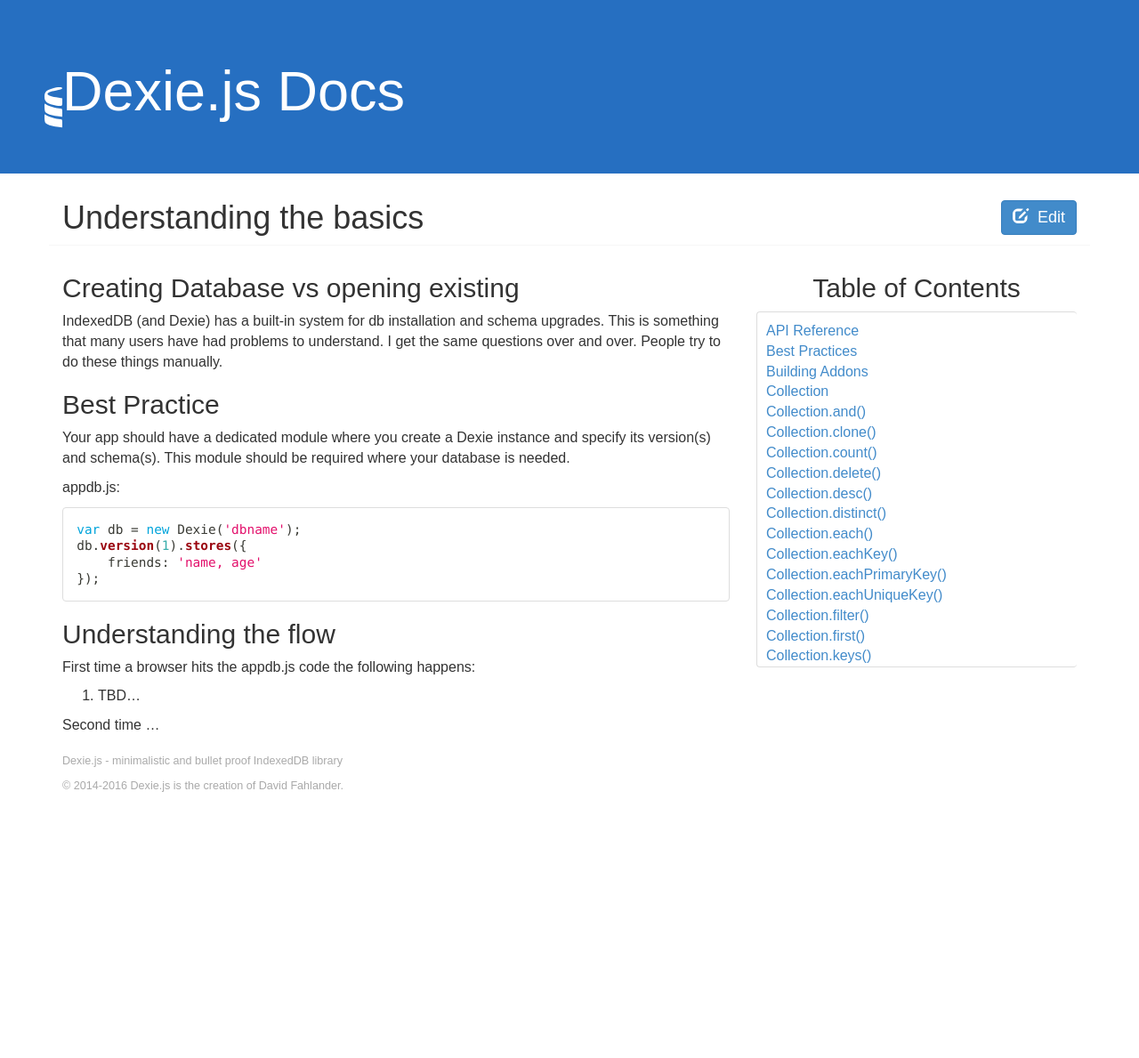
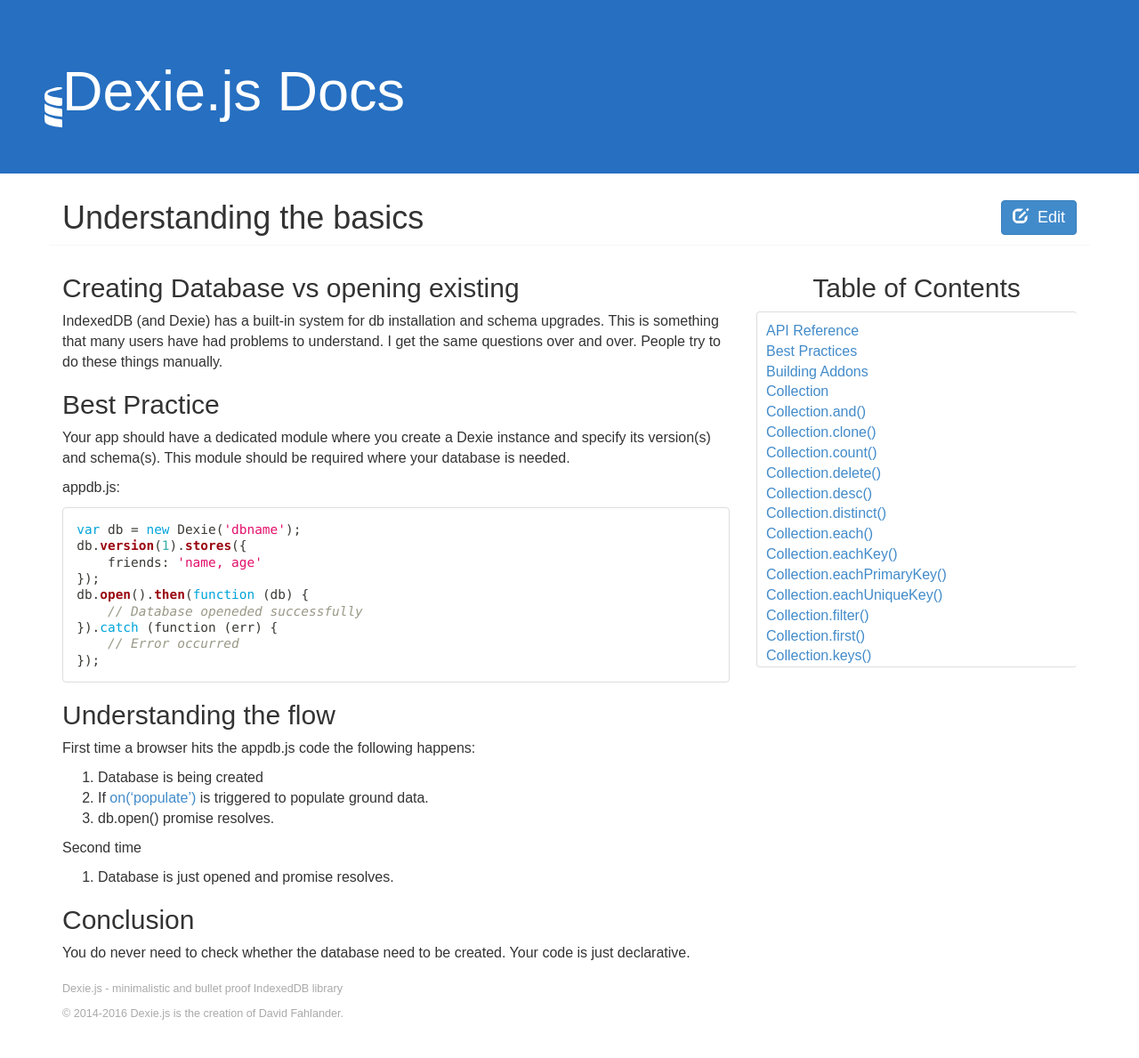
Before and after one commit to dexie/dexie-website, a Jekyll site: the page built from docs/Tutorial/Understanding-the-basics.md, in a window 1280 px wide. Shown: the whole page at 89% size. Built offline with Jekyll 4.4.1, drawn with Linux system fonts in a browser that asks for light colours; before the commit the page ends 933 px from its top, so only the background shows below that.

Commit message:
Completing "Understanding the basics"
Resolves #6

````diff
--- a/docs/Tutorial/Understanding-the-basics.md
+++ b/docs/Tutorial/Understanding-the-basics.md
@@ -18,12 +18,25 @@
 db.version(1).stores({
     friends: 'name, age'
 });
+db.open().then(function (db) {
+    // Database openeded successfully
+}).catch (function (err) {
+    // Error occurred
+});
 ```
 
 ## Understanding the flow
 
 First time a browser hits the appdb.js code the following happens:
 
-1. TBD...
+1. Database is being created
+2. If [on('populate')](/docs/Dexie/Dexie.on.populate.html) is triggered to populate ground data.
+3. db.open() promise resolves.
 
-Second time ...
+Second time
+
+1. Database is just opened and promise resolves.
+
+## Conclusion
+
+You do never need to check whether the database need to be created. Your code is just declarative.
````
